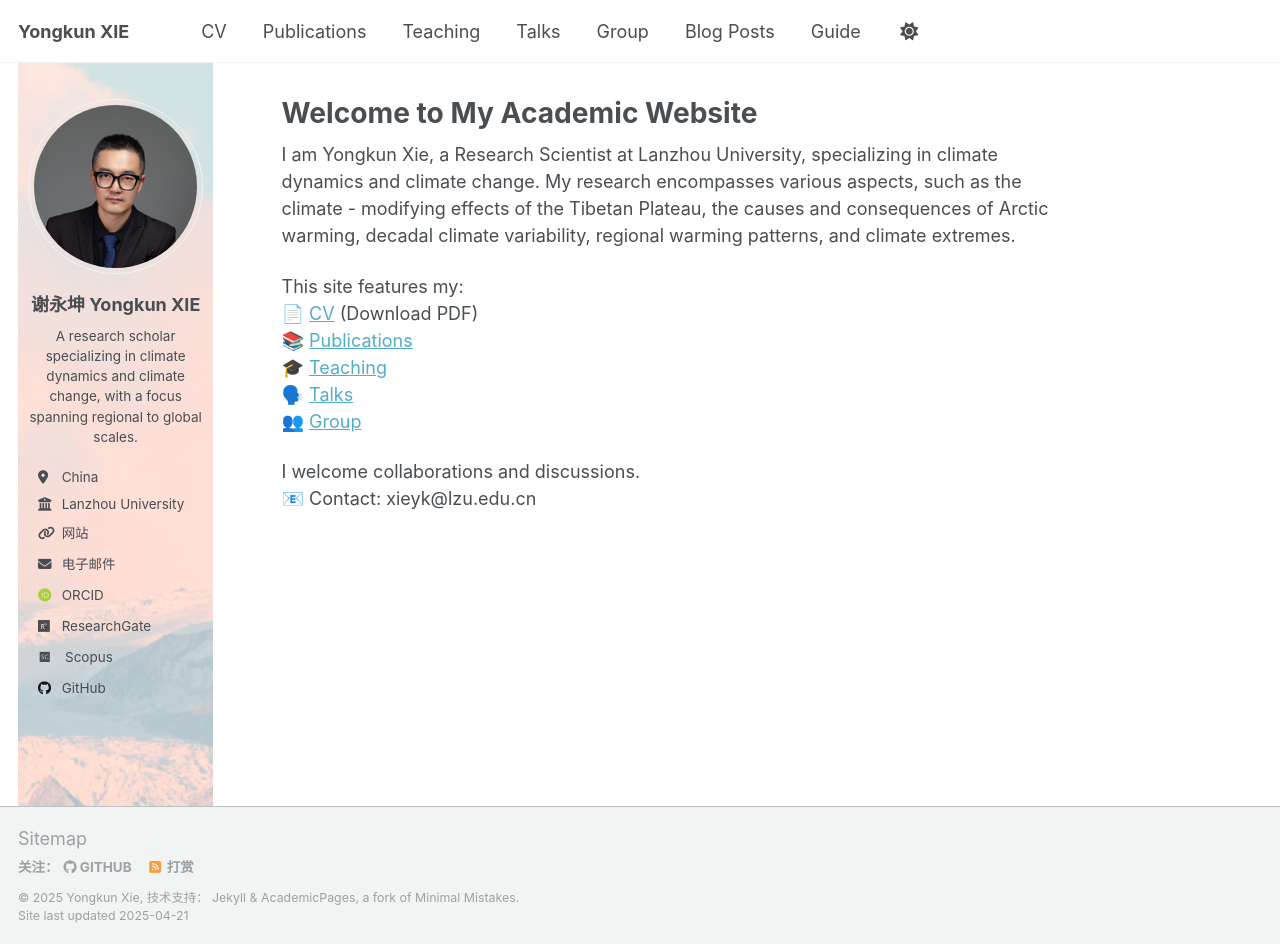
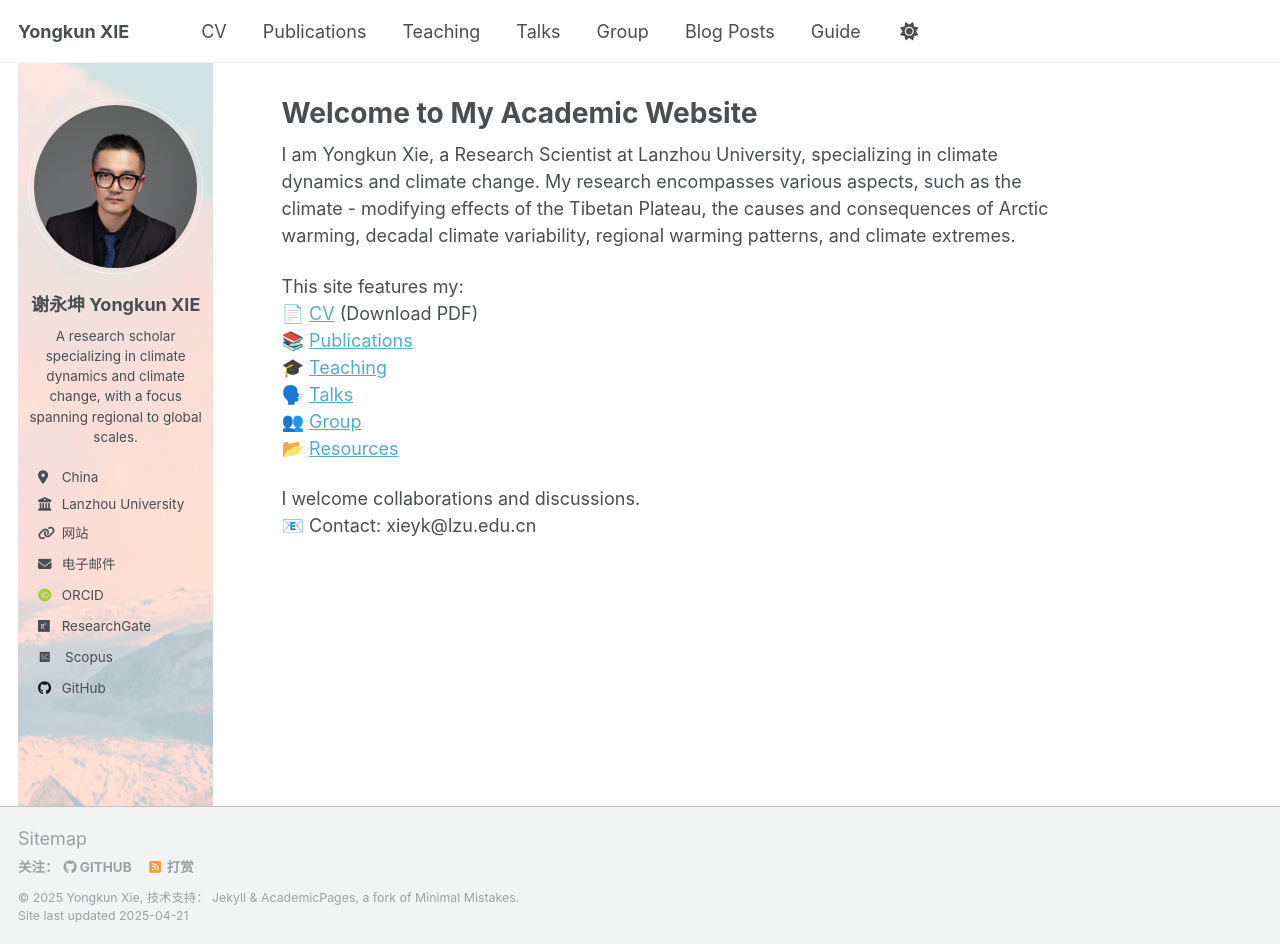
Before and after one commit to yongkunxie/yongkunxie.github.io, a Jekyll site: the page built from _pages/about.md, in a window 1280 px wide and 944 px high. Built offline with Jekyll 4.4.1, drawn with Linux system fonts in a browser that asks for light colours; some web fonts are replaced.

Commit message:
Update about.md

```diff
--- a/_pages/about.md
+++ b/_pages/about.md
@@ -16,6 +16,7 @@ This site features my:
 🎓 [Teaching](/teaching/)
 🗣️ [Talks](/talks/)
 👥 [Group](/portfolio/)
+📂 [Resources](/blog posts/)
 
 I welcome collaborations and discussions.
 📧 Contact: xieyk@lzu.edu.cn
```
